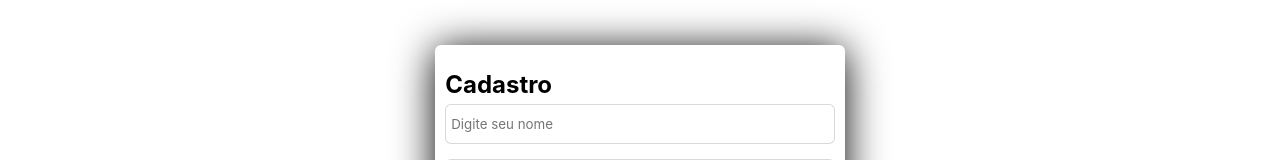
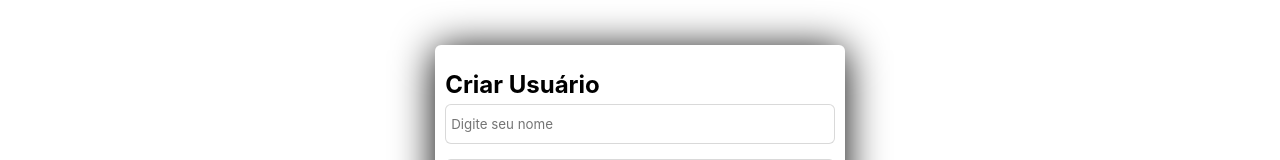
Before and after one commit to Kenzie-Academy-Brasil-Developers/m2-entrega-projeto-individual-TawanAlencar, a plain HTML site: page src/pages/cadastro.html in a window 1280 px wide. Shown: the part 155-315 px from the top of the page. Drawn offline with nearby package versions, Linux system fonts and the light colour scheme.

Commit message:
fix: bug página de cadastro resolvido

```diff
--- a/src/pages/cadastro.html
+++ b/src/pages/cadastro.html
@@ -20,7 +20,7 @@
     <main class = "container">
         <form class = "container_cadastro">
             <div class = "inputs_cadastro">
-                <h2>Cadastro</h2>
+                <h2>Criar Usuário</h2>
                 <input id="nome"type="text" placeholder="Digite seu nome">
                 <input id="email"type="text" placeholder="Digite seu email">
                 <input id="senha"type="password" placeholder="Digite sua senha">
```
